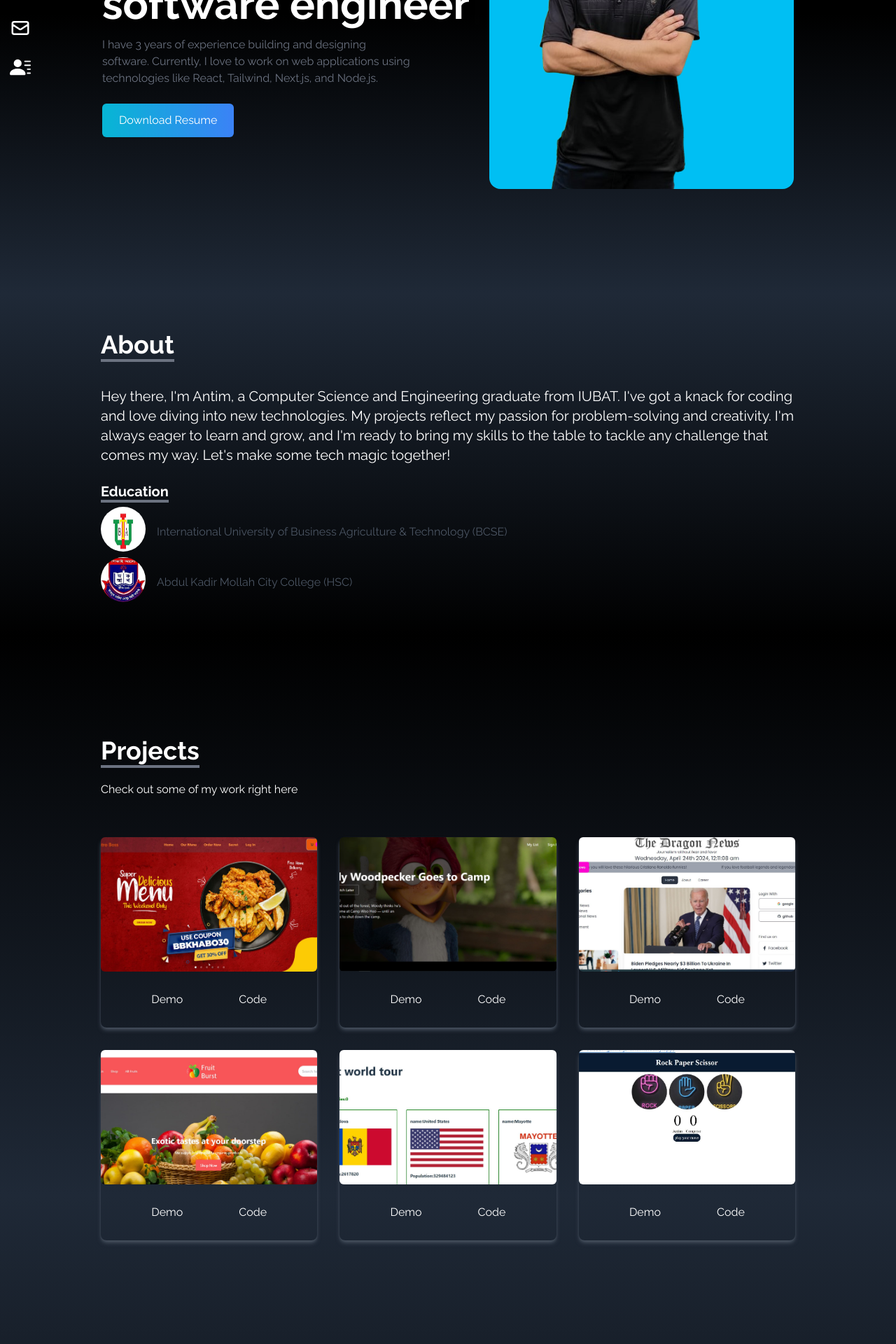
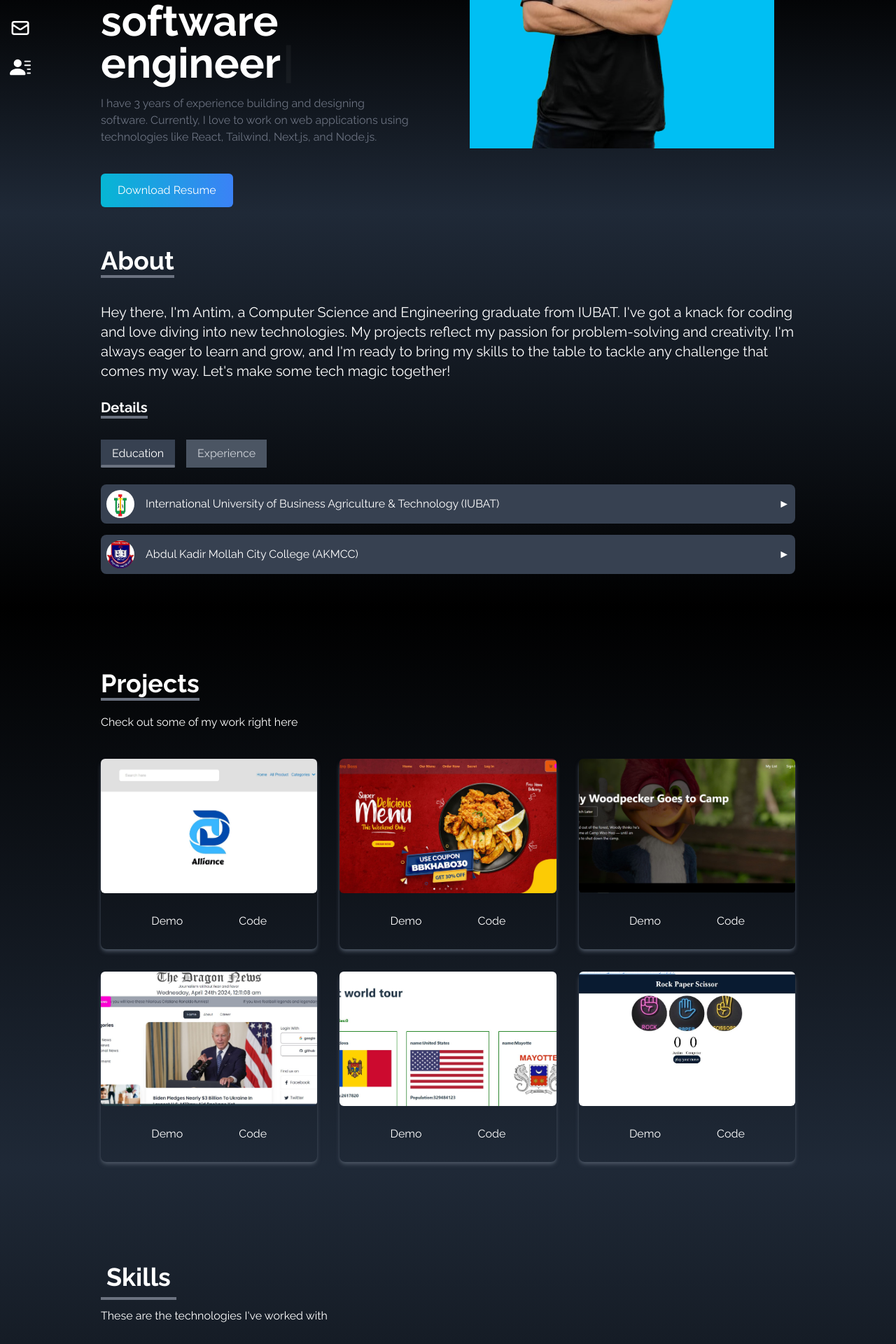
Before and after one commit to antim001/portfolio, a React (Vite) app: page / in a window 1280 px wide. Shown: the part 380-2300 px from the top of the page at 70% size. Built offline with nearby package versions, Linux system fonts and the light colour scheme.

Commit message:
project and overlall modification

```diff
--- a/src/components/About.jsx
+++ b/src/components/About.jsx
@@ -1,41 +1,157 @@
-import React from "react";
-import logo3 from '../assets/logo3.jpg'
-import logo2 from '../assets/logo2.jpeg'
+import React, { useState } from "react";
+import logo3 from '../assets/logo3.jpg';
+import logo2 from '../assets/logo2.jpeg';
+import logo1 from '../assets/logo3.png';
+
 const About = () => {
+  const [activeTab, setActiveTab] = useState("Education");
+  const [openEducation, setOpenEducation] = useState({
+    university: false,
+    college: false,
+  });
+  const [openExperience, setOpenExperience] = useState({
+    internship: false,
+  });
+
+  const toggleEducation = (key) => {
+    setOpenEducation((prev) => ({
+      ...prev,
+      [key]: !prev[key],
+    }));
+  };
+
+  const toggleExperience = (key) => {
+    setOpenExperience((prev) => ({
+      ...prev,
+      [key]: !prev[key],
+    }));
+  };
+
   return (
     <div
       name="about"
-      className="w-full h-full bg-gradient-to-b from-gray-800 to-black text-white"
+      className="w-full bg-gradient-to-b from-gray-800 to-black text-white"
     >
       <div className="max-w-screen-lg p-4 mx-auto flex flex-col justify-center">
-        <div className="mt-56 sm:mt-80 pb-8  md:mt-40 lg:mt-9"> {/* Adjusted margin-top value */}
-          <p className=" text-4xl font-bold inline border-b-4 border-gray-500">
+        <div className="mt-8 pb-8"> {/* Adjusted margin-top */}
+          <p className="text-4xl font-bold inline border-b-4 border-gray-500">
             About
           </p>
           <p className="text-xl mt-10">
+            Hey there, I'm Antim, a Computer Science and Engineering graduate from IUBAT. I've got a knack for coding and love diving into new technologies. My projects reflect my passion for problem-solving and creativity. I'm always eager to learn and grow, and I'm ready to bring my skills to the table to tackle any challenge that comes my way. Let's make some tech magic together!
+          </p>
+          <br />
+          <h2 className="text-xl font-bold inline border-b-4 border-gray-500">Details</h2>
 
-          Hey there, I'm Antim, a Computer Science and Engineering graduate from IUBAT. I've got a knack for coding and love diving into new technologies. My projects reflect my passion for problem-solving and creativity. I'm always eager to learn and grow, and I'm ready to bring my skills to the table to
-           tackle any challenge that comes my way. Let's make some tech magic together!
-          </p>
+          {/* Tab Menu */}
+          <div className="flex space-x-4 mt-8 relative">
+            <button
+              className={`relative px-4 py-2 transition duration-500 ease-in-out transform ${
+                activeTab === "Education"
+                  ? "bg-gray-700 text-white"
+                  : "bg-gray-600 text-gray-300 hover:bg-gray-700"
+              }`}
+              onClick={() => setActiveTab("Education")}
+            >
+              Education
+              {activeTab === "Education" && (
+                <span className="absolute left-0 bottom-0 w-full h-1 bg-gray-500 rounded-full animate-slide-in"></span>
+              )}
+            </button>
+            <button
+              className={`relative px-4 py-2 transition duration-500 ease-in-out transform ${
+                activeTab === "Experience"
+                  ? "bg-gray-700 text-white"
+                  : "bg-gray-600 text-gray-300 hover:bg-gray-700"
+              }`}
+              onClick={() => setActiveTab("Experience")}
+            >
+              Experience
+              {activeTab === "Experience" && (
+                <span className="absolute left-0 bottom-0 w-full h-1 bg-gray-500 rounded-full animate-slide-in"></span>
+              )}
+            </button>
+          </div>
 
-          <br />
-<h2 className='text-xl font-bold inline border-b-4 border-gray-500 '>Education</h2>
-          <div>
-          <div className="flex items-center space-x-4 space-y-4">
-      <img src={logo3} alt="IUBAT Logo" className="h-16 w-16 mt-2 rounded-full transition duration-300 ease-in-out transform hover:scale-110" />
-      <div>
+          {/* Tab Content */}
+          <div className="mt-6 transition-all duration-700 ease-in-out transform">
+            {activeTab === "Education" && (
+              <div className="animate-fade-in">
+                {/* Tree Structure for Education */}
+                <div className="mb-4">
+                  <button
+                    className="flex items-center justify-between w-full p-2 bg-gray-700 text-white rounded-lg"
+                    onClick={() => toggleEducation("university")}
+                  >
+                    <div className="flex items-center space-x-4">
+                      <img
+                        src={logo3}
+                        alt="IUBAT Logo"
+                        className="h-10 w-10 rounded-full transition duration-300 ease-in-out transform hover:scale-110"
+                      />
+                      <span>International University of Business Agriculture & Technology (IUBAT)</span>
+                    </div>
+                    <span>{openEducation.university ? "▼" : "►"}</span>
+                  </button>
+                  {openEducation.university && (
+                    <div className="ml-8 mt-2 space-y-2">
+                      <p className="text-gray-300">Bachelor of Computer Science and Engineering (BCSE)</p>
+                      <p className="text-gray-400">Graduation Year: 2024</p>
+                    </div>
+                  )}
+                </div>
 
-        <p className="text-gray-600">International University of Business Agriculture & Technology (BCSE)</p>
-      </div>
-    </div>
-    <div className="flex items-center space-x-4 space-y-4">
-      <img src={logo2} alt="IUBAT Logo" className="h-16 w-16 mt-2 rounded-full transition duration-300
-      ease-in-out transform hover:scale-110" />
-      <div>
+                <div>
+                  <button
+                    className="flex items-center justify-between w-full p-2 bg-gray-700 text-white rounded-lg"
+                    onClick={() => toggleEducation("college")}
+                  >
+                    <div className="flex items-center space-x-4">
+                      <img
+                        src={logo2}
+                        alt="AKMCC Logo"
+                        className="h-10 w-10 rounded-full transition duration-300 ease-in-out transform hover:scale-110"
+                      />
+                      <span>Abdul Kadir Mollah City College (AKMCC)</span>
+                    </div>
+                    <span>{openEducation.college ? "▼" : "►"}</span>
+                  </button>
+                  {openEducation.college && (
+                    <div className="ml-8 mt-2 space-y-2">
+                      <p className="text-gray-300">Higher Secondary Certificate (HSC) - Science</p>
+                    </div>
+                  )}
+                </div>
+              </div>
+            )}
 
-        <p className="text-gray-600">Abdul Kadir Mollah City College (HSC)</p>
-      </div>
-    </div>
+            {activeTab === "Experience" && (
+              <div className="animate-fade-in">
+                {/* Tree Structure for Experience */}
+                <div className="mb-4">
+                  <button
+                    className="flex items-center justify-between w-full p-2 bg-gray-700 text-white rounded-lg"
+                    onClick={() => toggleExperience("internship")}
+                  >
+                    <div className="flex items-center space-x-4">
+                      <img
+                        src={logo1}
+                        alt="Internship Logo"
+                        className="h-10 w-10 rounded-full transition duration-300 ease-in-out transform hover:scale-110"
+                      />
+                      <span>Backend Developer (Intern) at Easca Solutions Limited</span>
+                    </div>
+                    <span>{openExperience.internship ? "▼" : "►"}</span>
+                  </button>
+                  {openExperience.internship && (
+                    <div className="ml-8 mt-2 space-y-2">
+                      <p className="text-gray-300">Worked on backend development projects, utilizing Node.js and Express for building APIs.</p>
+                      <p className="text-gray-400">Duration: June 2024 - September 2024</p>
+                    </div>
+                  )}
+                </div>
+              </div>
+            )}
           </div>
         </div>
       </div>
--- a/src/components/Contact.jsx
+++ b/src/components/Contact.jsx
@@ -10,7 +10,7 @@ const Contact = () => {
       className="w-full h-full bg-gradient-to-b from-black to-gray-800 p-4 text-white "
     >
       <div className="flex flex-col p-4 justify-center max-w-screen-lg mx-auto h-full">
-        <div className="mt-34 md:mt-24">
+        <div className="mt-34 md:mt-24 lg:mt-10">
           <p className="text-4xl font-bold inline border-b-4 border-gray-500">
             Contact
           </p>
--- a/src/components/Home.jsx
+++ b/src/components/Home.jsx
@@ -1,53 +1,52 @@
-
 import { useTypewriter, Cursor } from 'react-simple-typewriter';
 import HeroImage from "../assets/heroImage.png";
 
-
-
 const Home = () => {
-  const [typeEffect]=useTypewriter({
-    words:["web developer","software engineer","problem solver"],
-    loop:{},
-    typeSpeed:100,
-    deleteSpeed:40
-  })
+  const [typeEffect] = useTypewriter({
+    words: ["web developer", "software engineer", "problem solver"],
+    loop: {},
+    typeSpeed: 100,
+    deleteSpeed: 40,
+  });
 
   return (
     <div
       name="home"
-      className="h-screen w-full bg-gradient-to-b from-black via-black to-gray-800"
+      className="w-full bg-gradient-to-b from-black via-black to-gray-800"
     >
-      <div className="max-w-screen-lg mx-auto flex flex-col items-center justify-center h-full px-4 md:flex-row">
-        <div className="mt-64 flex flex-col justify-center h-full md:mt-20 sm:mt-10">
-          <h2 className="text-4xl sm:text-7xl lg:text-6xl font-bold lg:mr-3 text-white">
+      <div className="max-w-screen-lg mx-auto flex flex-col md:flex-row items-center justify-between h-full px-4 lg:items-center">
+
+        {/* Text Section */}
+        <div className="flex flex-col justify-center h-full text-center md:text-left mt-20 sm:mt-32  lg:mt-80 md:mt-36 w-full md:w-1/2">
+          <h2 className="text-3xl sm:text-4xl md:text-5xl lg:text-6xl font-bold text-white leading-tight">
             I'm a <br /> <span>{typeEffect}</span>
             <Cursor />
           </h2>
-          <p className="text-gray-500 py-4 max-w-md">
+          <p className="text-gray-500 py-4 max-w-md mx-auto md:mx-0">
             I have 3 years of experience building and designing software.
             Currently, I love to work on web applications using technologies like
             React, Tailwind, Next.js, and Node.js.
           </p>
 
-          <div>
+          <div className="mt-4">
             <a
               href="/Antim_Sarker_Resume.pdf"
               download
               target="_blank"
               rel="noopener noreferrer"
-  className="group text-white w-fit px-6 py-3 my-2 flex items-center rounded-md bg-gradient-to-r from-cyan-500 to-blue-500 cursor-pointer"
+              className="group text-white w-fit px-6 py-3 my-2 flex items-center rounded-md bg-gradient-to-r from-cyan-500 to-blue-500 cursor-pointer mx-auto md:mx-0"
             >
               Download Resume
-
             </a>
           </div>
         </div>
 
-        <div>
+        {/* Image Section */}
+        <div className="mt-10 md:mt-0 flex justify-center w-full md:w-1/2">
           <img
             src={HeroImage}
             alt="my profile"
-            className="rounded-2xl mx-auto w-2/3 md:w-full"
+            className="rounded-2xl w-3/4 sm:w-2/3 lg:w-full h-auto max-h-[500px] object-contain"
           />
         </div>
       </div>
--- a/src/components/Navbar.jsx
+++ b/src/components/Navbar.jsx
@@ -6,34 +6,20 @@ const NavBar = () => {
   const [nav, setNav] = useState(false);
 
   const links = [
-    {
-      id: 1,
-      link: "home",
-    },
-    {
-      id: 2,
-      link: "about",
-    },
-    {
-      id: 3,
-      link: "projects",
-    },
-    {
-      id: 4,
-      link: "skills",
-    },
-    {
-      id: 5,
-      link: "contact",
-    },
+    { id: 1, link: "home" },
+    { id: 2, link: "about" },
+    { id: 3, link: "projects" },
+    { id: 4, link: "skills" },
+    { id: 5, link: "contact" },
   ];
 
   return (
-    <div className="flex justify-between items-center w-full h-20 px-4 text-white bg-black fixed">
+    <div className="flex justify-between items-center w-full h-20 px-4 text-white bg-black fixed z-50 ">
       <div>
         <h1 className="text-5xl font-signature ml-2">Antim</h1>
       </div>
 
+      {/* Desktop Menu */}
       <ul className="hidden md:flex">
         {links.map(({ id, link }) => (
           <li
@@ -47,6 +33,7 @@ const NavBar = () => {
         ))}
       </ul>
 
+      {/* Mobile Menu Icon */}
       <div
         onClick={() => setNav(!nav)}
         className="cursor-pointer pr-4 z-10 text-gray-500 md:hidden"
@@ -54,25 +41,22 @@ const NavBar = () => {
         {nav ? <FaTimes size={30} /> : <FaBars size={30} />}
       </div>
 
-      {nav && (
-        <ul className="flex flex-col justify-center items-center absolute top-0 left-0 w-full h-screen bg-gradient-to-b from-black to-gray-800 text-gray-500">
+      {/* Mobile Menu (Slide from the left) */}
+      <div
+        className={`fixed top-0 left-0 w-3/4 h-screen bg-gradient-to-b from-black to-gray-800 text-gray-500 transition-transform duration-300 ease-in-out ${
+          nav ? "translate-x-0" : "-translate-x-full"
+        }`}
+      >
+        <ul className="flex flex-col justify-center items-start p-8 space-y-8">
           {links.map(({ id, link }) => (
-            <li
-              key={id}
-              className="px-4 cursor-pointer capitalize py-6 text-4xl"
-            >
-              <Link
-                onClick={() => setNav(!nav)}
-                to={link}
-                smooth
-                duration={500}
-              >
+            <li key={id} className="text-4xl capitalize">
+              <Link onClick={() => setNav(false)} to={link} smooth duration={500}>
                 {link}
               </Link>
             </li>
           ))}
         </ul>
-      )}
+      </div>
     </div>
   );
 };
--- a/src/components/Projects.jsx
+++ b/src/components/Projects.jsx
@@ -5,7 +5,10 @@ import demo3 from "../assets/portfolio/demo3.JPG";
 import demo2 from "../assets/portfolio/demo2.JPG";
 import demo4 from "../assets/portfolio/demo4.JPG";
 import demo6 from "../assets/portfolio/demo6.JPG";
-import demo1 from '../assets/portfolio/demo1.JPG'
+import demo1 from '../assets/portfolio/demo1.JPG';
+import demo7 from '../assets/portfolio/demo7.JPG';
+
+
 
 
 
@@ -13,27 +16,31 @@ const Projects = () => {
   const portfolios = [
     {
       id: 1,
+      src: demo7,
+      demoLink: "http://aioalliance.com/",
+      codeLink: "https://github.com/antim001/UVX-Systems/tree/main/e-commerce/src"
+
+    },
+    {
+      id: 2,
       src: demo1,
       demoLink: "https://bistro-foodie.vercel.app",
       codeLink: "https://github.com/antim001/Restaurent-website"
+
     },
     {
-      id: 2,
+      id: 3,
       src: demo2,
       demoLink: "https://netflix-antim.vercel.app/",
       codeLink: "https://github.com/antim001/Netflix2.0"
+
     },
     {
-      id: 3,
+      id: 4,
       src: demo3,
       demoLink: "https://net-newspaper.netlify.app/",
       codeLink: "https://github.com/antim001/e-newspaper"
-    },
-    {
-      id: 4,
-      src: demo4,
-      demoLink: "https://fruit-shop-antim.netlify.app/",
-      codeLink: "https://github.com/antim001/fruit-website"
+
     },
     {
       id: 5,
@@ -55,8 +62,8 @@ const Projects = () => {
       name="projects"
       className="bg-gradient-to-b from-black to-gray-800 w-full text-white md:h-screen"
     >
-      <div className="max-w-screen-lg p-4 mx-auto flex flex-col justify-center w-full h-full">
-        <div className="pb-8 md:mt-40 lg:mt-52">
+      <div className="max-w-screen-lg p-4 mx-auto flex flex-col justify-center w-full h-full ">
+        <div className="pb-4 md:mt-2 lg:mt-20 ">
           <p className="text-4xl font-bold inline border-b-4 border-gray-500">
          Projects
           </p>
--- a/src/components/Skills.jsx
+++ b/src/components/Skills.jsx
@@ -5,7 +5,7 @@ import css from "../assets/css.png";
 import javascript from "../assets/javascript.png";
 import reactImage from "../assets/react.png";
 import nextjs from "../assets/nextjs.png";
-import graphql from "../assets/graphql.png";
+import node from "../assets/node.png";
 import github from "../assets/github.png";
 import tailwind from "../assets/tailwind.png";
 
@@ -49,9 +49,9 @@ const Skills = () => {
     },
     {
       id: 7,
-      src: graphql,
-      title: "GraphQL",
-      style: "shadow-pink-400",
+      src: node,
+      title: "Node Js",
+      style: "shadow-green-400",
     },
     {
       id: 8,
@@ -67,7 +67,7 @@ const Skills = () => {
       className="bg-gradient-to-b from-gray-800 to-black w-full h-full"
     >
       <div className="max-w-screen-lg mx-auto p-4 flex flex-col justify-center w-full h-full text-white">
-        <div className='mt-34 pt-20 md:mt-40 lg:mt-40'>
+        <div className=' pt-20 md:mt-4 lg:mt-10 '>
           <p className="text-4xl font-bold border-b-4 border-gray-500 p-2 inline">
            Skills
           </p>
```
Also changed, not shown: src/assets/logo3.png (added), src/assets/portfolio/demo7.JPG (added). Lines whose indentation alone changed are shown as unchanged.
